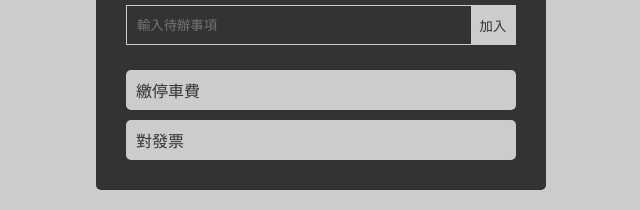
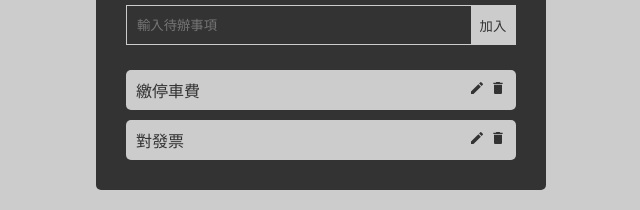
Before and after one commit to coffeeteacher/myReact9, a React (Vite) app: page /#/ in a window 1280 px wide. Shown: the part 146-356 px from the top of the page, without its empty margins (319-959 px from the left). Built offline with nearby package versions, Linux system fonts and the light colour scheme.

Commit message:
0820-2-待辦事項-crud

```diff
--- a/src/components/CreateForm.jsx
+++ b/src/components/CreateForm.jsx
@@ -1,8 +1,23 @@
 import { useState } from "react"
 
-const CreateForm = ({ addTodo }) => {
-    // console.log(addTodo)
+// 方法1
+const CreateForm = ({ todos, setTodos }) => {
+
     const [content, setContent] = useState('');
+
+    // 建立一個函式處理新增的todo資料
+    const addData = () => {
+        // console.log(content.length)
+        let myInput = document.getElementById('myInput');
+        myInput.focus();    // 指定游標
+
+        if (content.length === 0) {
+            alert('沒有輸入待辦內容！請重新輸入');
+        } else {
+            setTodos([...todos, { content: content, id: Math.random(), isCompleted: false }]);
+            setContent('');
+        }
+    }
 
     return (
         <form className='create-form'>
@@ -11,16 +26,38 @@ const CreateForm = ({ addTodo }) => {
                 type="text"
                 placeholder='輸入待辦事項'
                 value={content}
-                onChange={(e) => { setContent(e.target.value) }}
+                onChange={(e) => {
+                    // 去除資料前後的空白=> trim()
+                    setContent(e.target.value.trim())
+                }}
             />
-            <button type="button" onClick={() => {
-                addTodo(content);
-                setContent('');
-                let myInput = document.getElementById('myInput');
-                myInput.focus();    // 指定游標
-            }}>加入</button>
+            <button type="button" onClick={addData}>加入</button>
         </form>
     )
 }
 
+// 方法2
+// const CreateForm = ({ addTodo }) => {
+//     // console.log(addTodo)
+//     const [content, setContent] = useState('');
+
+//     return (
+//         <form className='create-form'>
+//             <input
+//                 id="myInput"
+//                 type="text"
+//                 placeholder='輸入待辦事項'
+//                 value={content}
+//                 onChange={(e) => { setContent(e.target.value.trim()) }}
+//             />
+//             <button type="button" onClick={() => {
+//                 addTodo(content);
+//                 setContent('');
+//                 let myInput = document.getElementById('myInput');
+//                 myInput.focus();    // 指定游標
+//             }}>加入</button>
+//         </form>
+//     )
+// }
+
 export default CreateForm
--- a/src/components/Todo.jsx
+++ b/src/components/Todo.jsx
@@ -1,9 +1,19 @@
+import { MdDelete } from "react-icons/md";
+import { MdEdit } from "react-icons/md";
 
-const Todo = ({ todo }) => {
+const Todo = ({ todo, delTodo, toggleCompleted }) => {
     return (
-        <div className='todo'>
+        // 使用字串值+三元運算子的方法，控制是否套用css規則
+        <div className={`todo ${todo.isCompleted ? 'completed' : ''}`}>
             {/* <p>停車費</p> */}
-            <p>{todo}</p>
+            <p onClick={()=>{toggleCompleted(todo.id)}}>{todo.content}</p>
+            <div>
+                <MdEdit style={{ cursor: 'pointer', marginRight: '5px' }} />
+                <MdDelete
+                    style={{ cursor: 'pointer' }}
+                    onClick={() => { delTodo(todo.id) }}
+                />
+            </div>
         </div>
     )
 }
--- a/src/components/TodoWrapper.jsx
+++ b/src/components/TodoWrapper.jsx
@@ -11,23 +11,53 @@ const TodoWrapper = () => {
 
     const [todos, setTodos] = useState(
         [
-            { content: '繳停車費', id: Math.random() },
-            { content: '對發票', id: Math.random() },
+            { content: '繳停車費', id: Math.random(), isCompleted: false },
+            { content: '對發票', id: Math.random(), isCompleted: false },
         ]
     );
+
+    // 建立刪除todo
+    // 傳入被刪除的todo.id
+    const delTodo = (id) => {
+        setTodos(todos.filter((todo) => {
+            // 使用filter方法，保留不是被刪除的id
+            return todo.id !== id
+        }))
+    }
+
+    // 建立切換isCompleted屬性函式
+    const toggleCompleted = (id) => {
+        // 檢查被點擊的項目的 id 是否跟陣列中的id一樣
+        // yes => 1. 取出todo 2. 將isCompleted屬性值反向(NOT)
+        // no  => todo 不變
+
+        setTodos(todos.map((todo) => {
+            return todo.id === id
+                ? { ...todo, isCompleted: !todo.isCompleted }
+                : todo
+        }))
+
+    }
+
 
     return (
         <div className='wrapper'>
             <h1>待辦事項</h1>
+            {/* 方法1：傳送todos陣列資料與setTodos方法到Todo元件 */}
+            <CreateForm todos={todos} setTodos={setTodos} />
+
+            {/* 方法2：將setTodos方法包裝成一個方法（帶有參數）到Todo元件 */}
+            {/*
             <CreateForm addTodo={(newContent) => {
                 // 建立新的todo內容
                 // 1. 使用...其餘運算子來保留原陣列內容
                 // 2. 再加上新的物件內容
-                setTodos([...todos, { content: newContent, id: Math.random() }])
+                setTodos([...todos, { content: newContent, id: Math.random(), isCompleted:false }])
             }} />
+            */}
             {
                 todos.map((todo) => {
-                    return <Todo todo={todo.content} key={todo.id} />
+                    return <Todo todo={todo} key={todo.id} delTodo={delTodo} toggleCompleted={toggleCompleted} />
                 })
             }
 
--- a/src/css/app0820.css
+++ b/src/css/app0820.css
@@ -61,3 +61,11 @@ body {
     justify-content: space-between;
     align-items: center;
 }
+
+.completed{
+    /* 刪除線 */
+    text-decoration: line-through;
+    /* 透明度 */
+    /* opacity: .4; */
+    color: red;
+}
```
